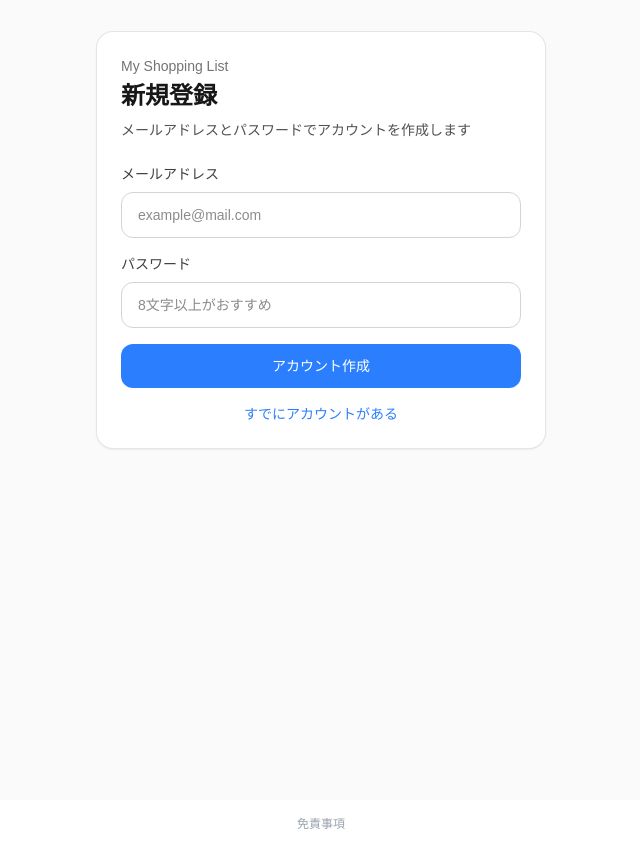
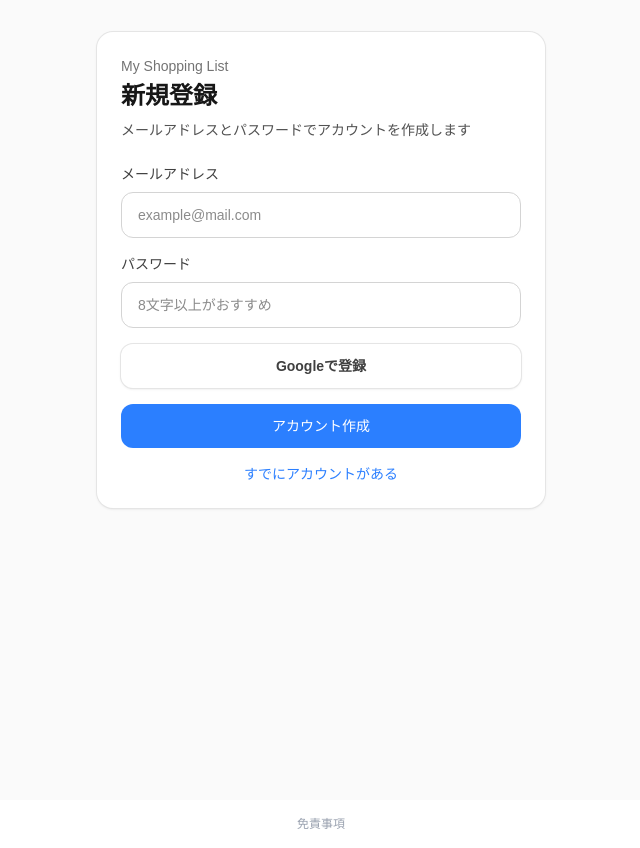
Before and after one commit to mika11247/my-shopping-list, a Next.js app: page /signup in a window 1280 px wide. Shown: the whole page, without its empty margins (319-959 px from the left). Built offline with nearby package versions, Linux system fonts and the light colour scheme; no server answers.

Commit message:
feat: add google signup button

```diff
--- a/app/signup/page.tsx
+++ b/app/signup/page.tsx
@@ -11,6 +11,15 @@ export default function SignupPage() {
   const [password, setPassword] = useState("");
   const [loading, setLoading] = useState(false);
   const [message, setMessage] = useState("");
+
+  const handleGoogleLogin = async () => {
+  await supabase.auth.signInWithOAuth({
+    provider: "google",
+    options: {
+      redirectTo: `${window.location.origin}/`,
+    },
+  });
+};
 
   const handleSignup = async (e: FormEvent) => {
     e.preventDefault();
@@ -84,6 +93,14 @@ export default function SignupPage() {
           )}
 
           <button
+  type="button"
+  onClick={handleGoogleLogin}
+  className="w-full rounded-xl bg-white px-4 py-3 text-sm font-bold text-neutral-700 shadow-sm ring-1 ring-neutral-200"
+>
+  Googleで登録
+</button>
+
+          <button
             type="submit"
             disabled={loading}
             className="w-full rounded-xl bg-blue-500 px-4 py-3 text-sm font-medium text-white disabled:opacity-50"
```
